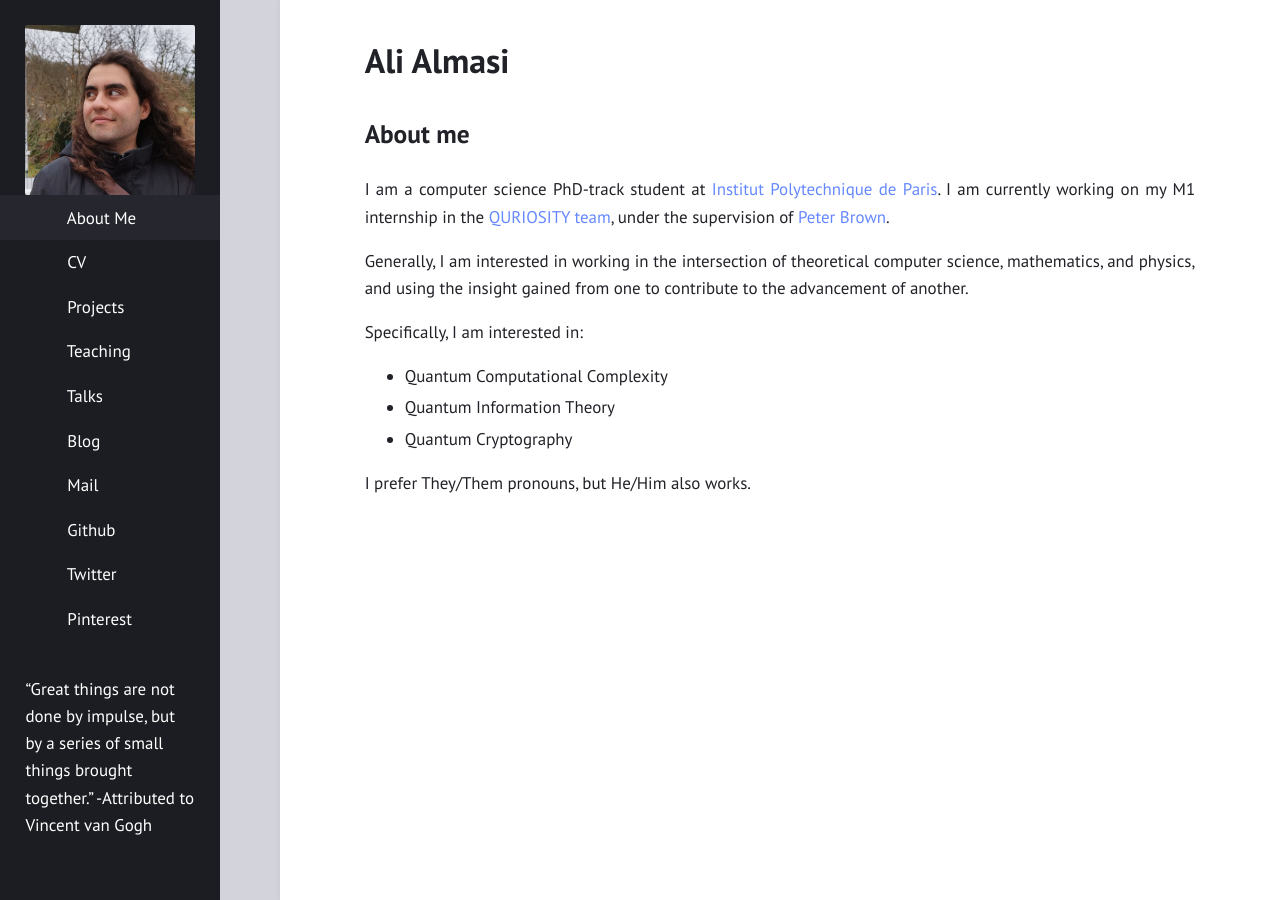
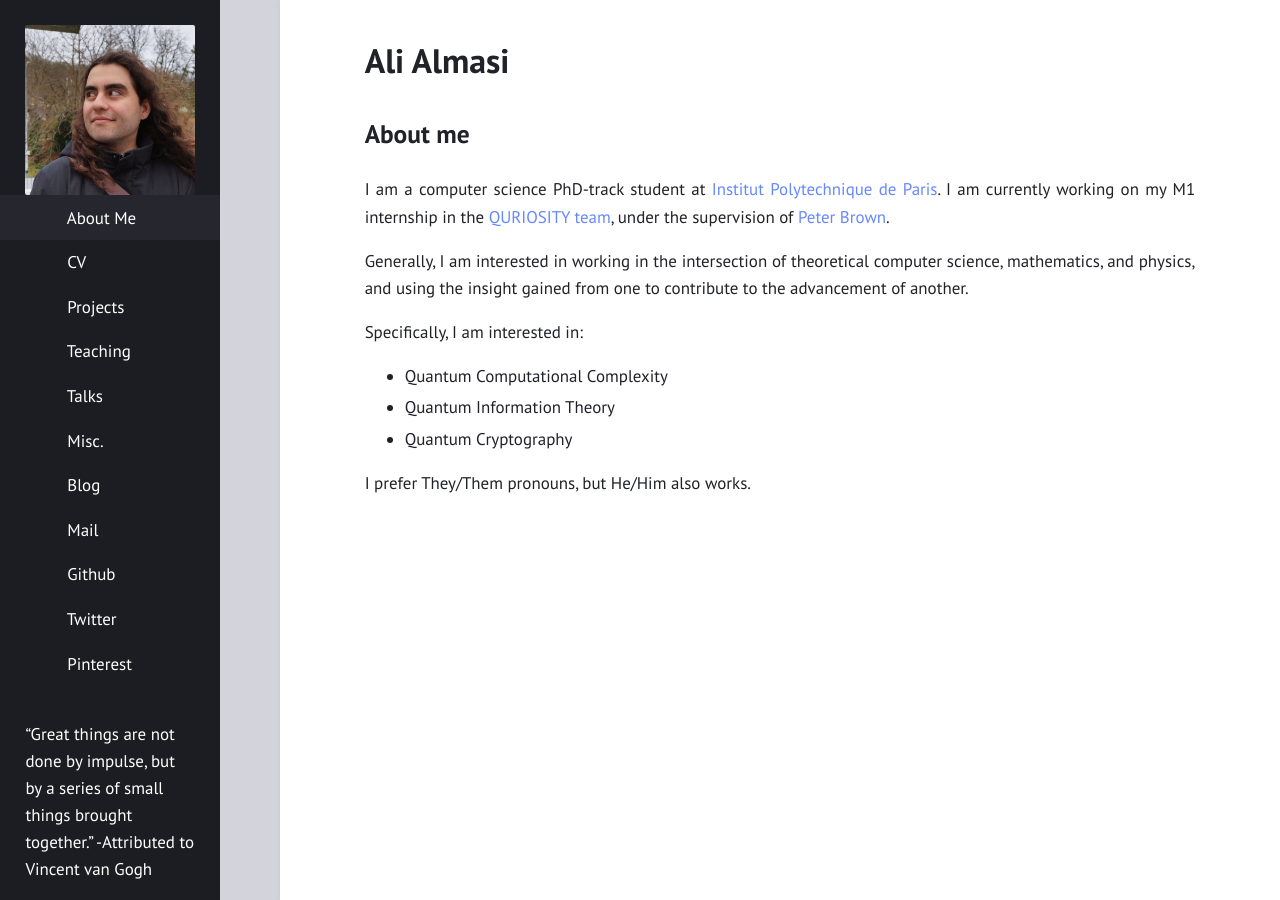
Before and after one commit to ali-almasi/ali-almasi.github.io, a Jekyll site: the page built from index.html, in a window 1280 px wide. Built offline with Jekyll 4.4.1, drawn with Linux system fonts in a browser that asks for light colours.

Commit message:
Update _config.yml

```diff
--- a/_config.yml
+++ b/_config.yml
@@ -22,6 +22,7 @@ navigation:                # accepts {file, title, url, icon, sidebaricon}
   - {file: "projects.md", title: "Projects"}
   - {file: "teaching.md", title: "Teaching"}
   - {file: "talks.md", title: "Talks"}
+  - {file: "miscellaneous.md", title: "Misc."}
   - {file: "blog.html", title: "Blog"}
 
 
```
